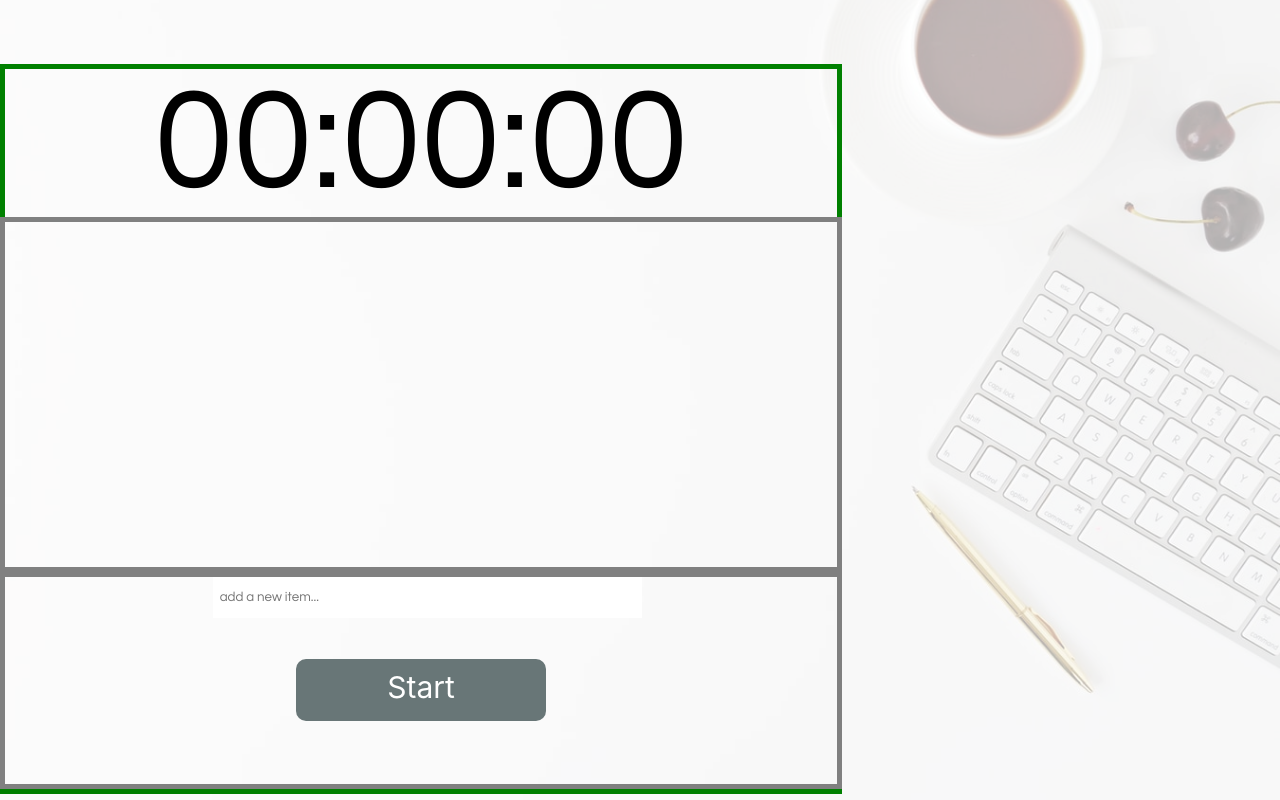
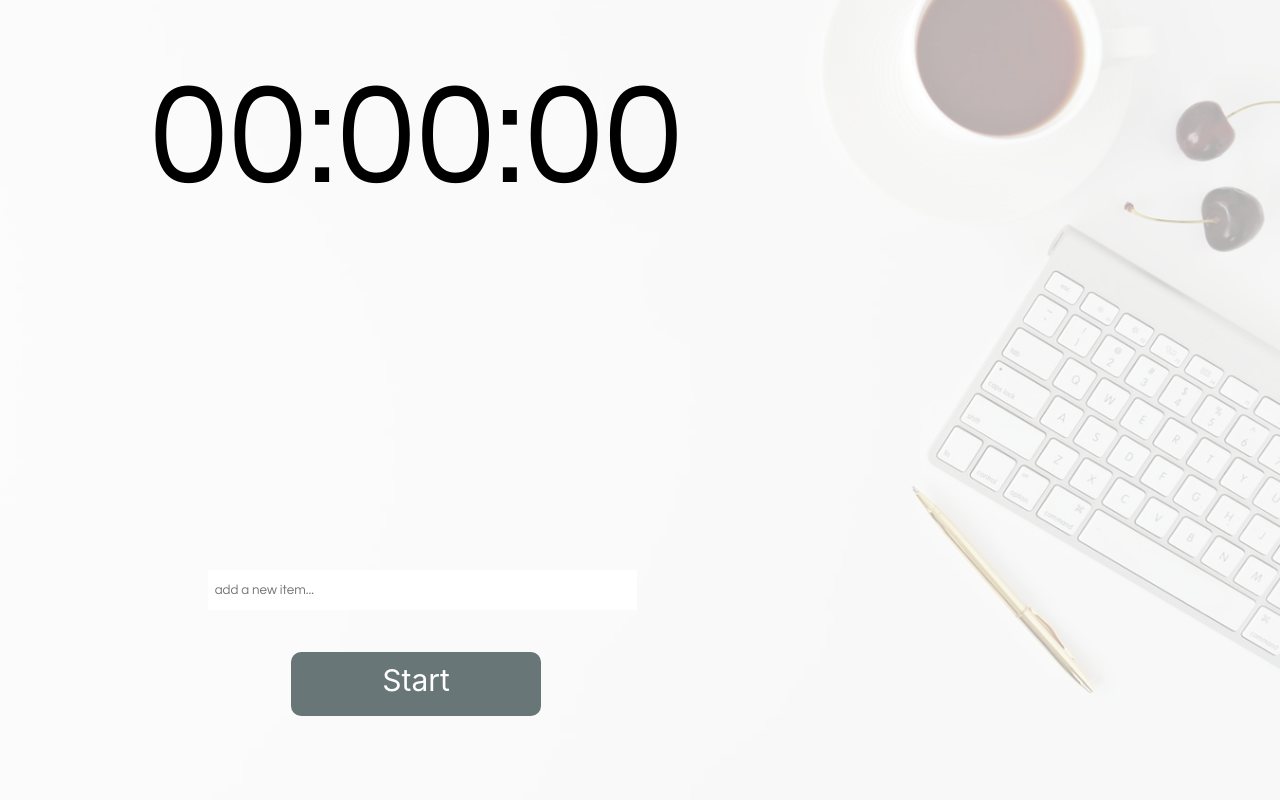
Before and after one commit to EmeraldEntities/yap-tapp, a React (Create React App) app: page /#/dashboard in a window 1280 px wide. Built offline with nearby package versions, Linux system fonts and the light colour scheme.

Commit message:
tasks, like, work work now

```diff
--- a/src/pages/dashboard.css
+++ b/src/pages/dashboard.css
@@ -28,8 +28,6 @@
     margin-top: 5%;
     height: 90%;
     width: 65%;
-    border: 5px solid green;
-
     display: flex;
     flex-direction: column;
     align-items: center;
@@ -52,7 +50,6 @@
 
     width: 100%;
     height: 30%;
-    border: 5px solid gray;
 
     display: flex;
     flex-direction: column;
@@ -72,8 +69,11 @@
 .tasklist {
     width: 100%;
     height: 50%;
-    border: 5px solid gray;
     position: relative;
+    column-fill: auto;
+    padding-left: 10%;
+    /* column-width: 150px; */
+    column-count: 3;
 }
 
 .new-task-input-div {
@@ -114,11 +114,18 @@
 .task {
     display: flex;
     flex-direction: row;
-    border: 5px solid pink;
     align-items: center;
     height: 10%;
-    max-width: 50%;
+    max-width: 100%;
     font-family: questrial;
+    word-break: break-all;
+    transition-duration: 0.2s;
+    padding-left: 2%;
+    padding-right: 2%;
+}
+
+.task:hover {
+    background-color: #d6d6d6;
 }
 
 .task-text {
--- a/src/pages/dashboard.tsx
+++ b/src/pages/dashboard.tsx
@@ -177,6 +177,7 @@ const Dashboard: React.FC = () => {
         onKeyDown={(e) => handleKeyDown(e)}
         value={newTask}
         id="bad-bad-input"
+        maxLength={70}
       />
     </div>
   );
```
